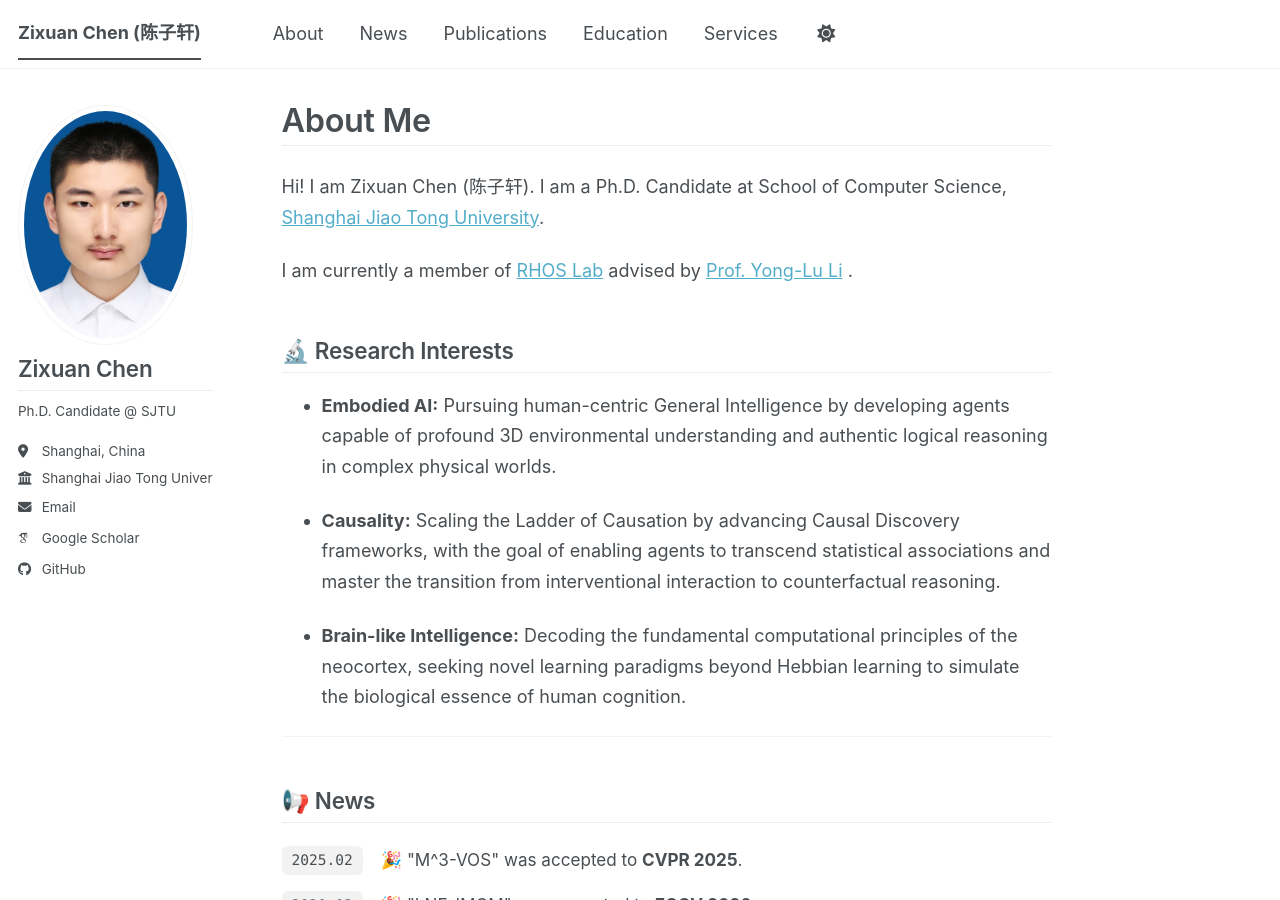
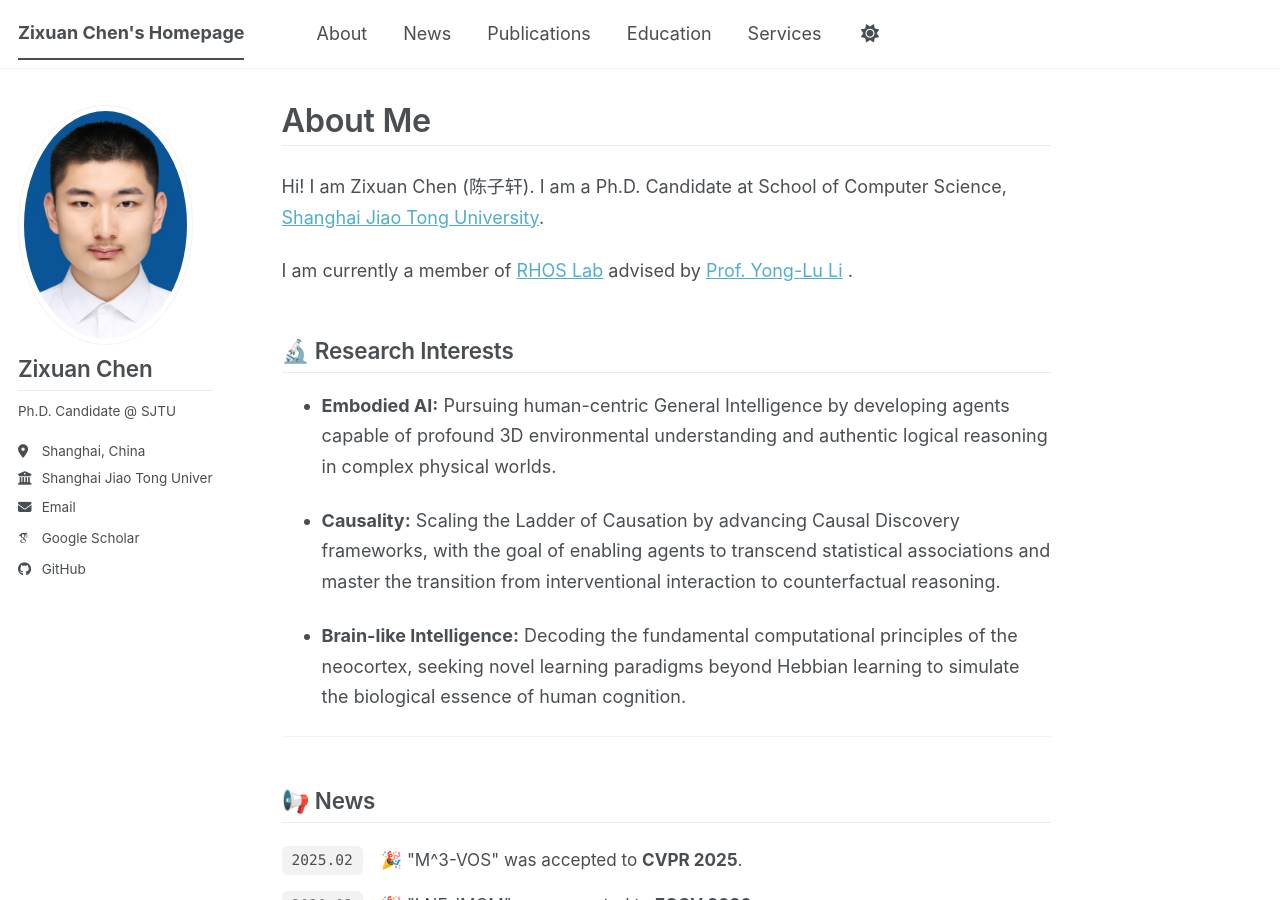
Before and after one commit to zixuan-chen/zixuan-chen66, a Jekyll site: the page built from _pages/about.md, in a window 1280 px wide and 900 px high. Built offline with Jekyll 4.4.1, drawn with Linux system fonts in a browser that asks for light colours; some web fonts are replaced; a script bundle is joined from its source files by our own code; library files that are not in the unit come from our copies.

Commit message:
Update site title in configuration file

```diff
--- a/_config.yml
+++ b/_config.yml
@@ -9,7 +9,7 @@
 # Basic Site Settings
 locale                   : "en-US"
 site_theme               : "default" # The available themes options are "default", "air", "sunrise", "mint", "dirt" and "contrast"
-title                    : "Zixuan Chen (陈子轩)"
+title                    : "Zixuan Chen's Homepage"
 author_profile           : true
 title_separator          : "-"
 name                     : &name "Zixuan Chen"
```
